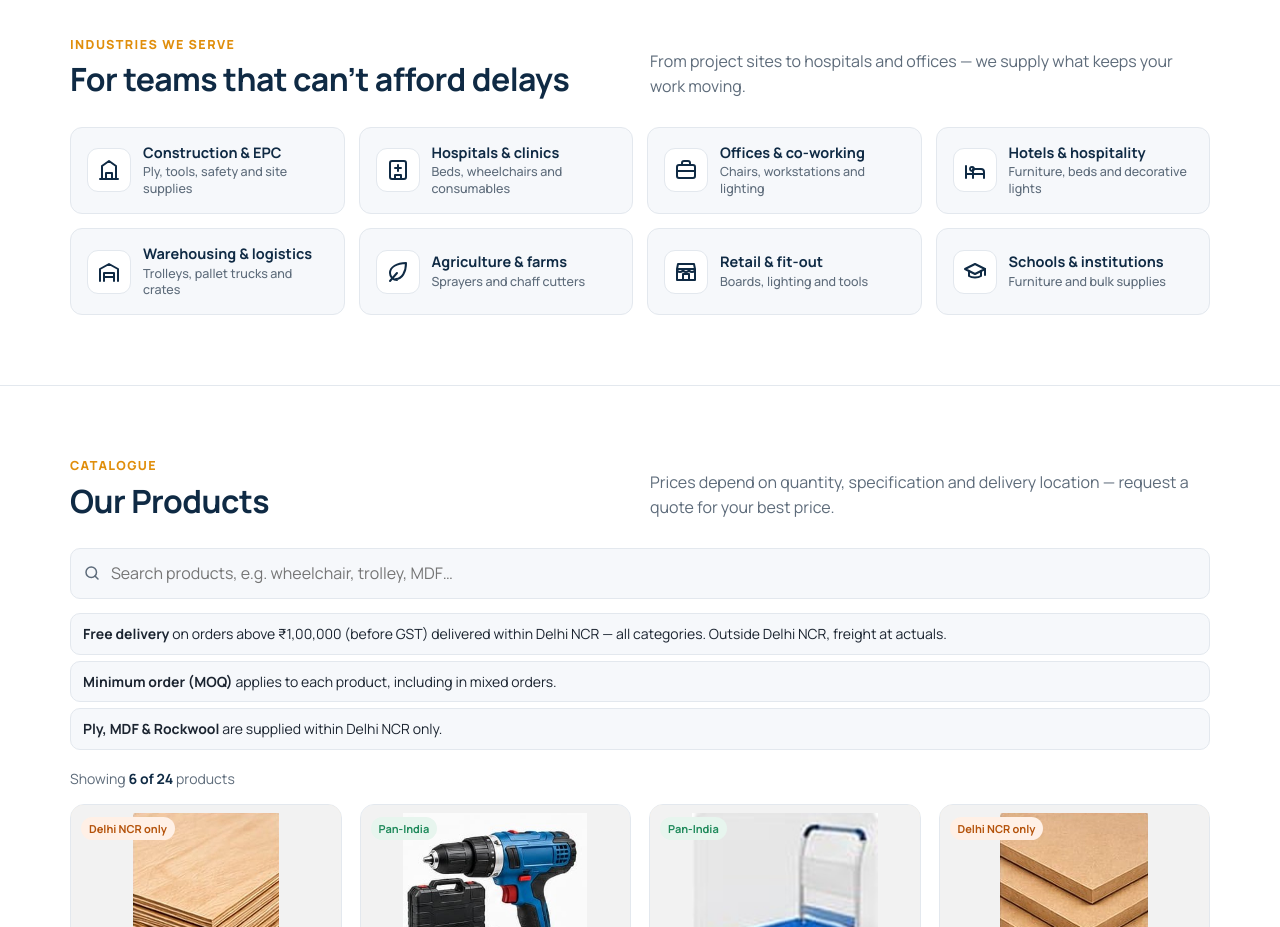
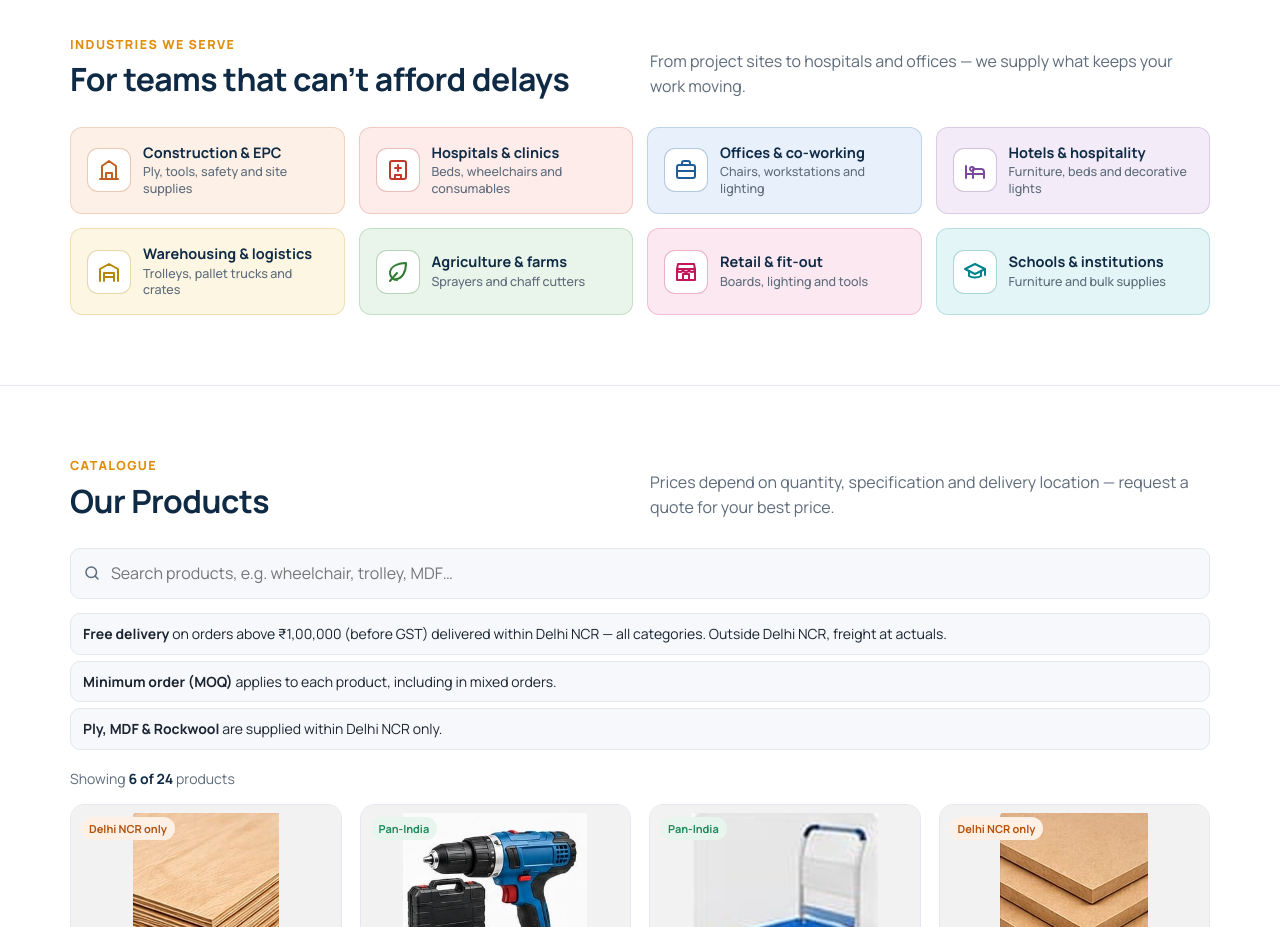
Before and after one commit to News120/avssetuglobal-website, a plain HTML site: page index.html in a window 1280 px wide. Shown: the part 1640-2567 px from the top of the page. Drawn offline with Linux system fonts and the light colour scheme.

Commit message:
Industries: colour each card by sector
Co-Authored-By: Claude Opus 5.5 <noreply@anthropic.com>
Claude-Session: https://claude.ai/code/session_01NVJtoCDHz63nx3LasfBNSY

```diff
--- a/index.html
+++ b/index.html
@@ -286,6 +286,7 @@ textarea{min-height:90px;resize:vertical}
 .audc li:before{content:"✓";position:absolute;left:0;color:var(--amber);font-weight:800}
 .audc .btn{align-self:flex-start}
 @media(max-width:700px){.aud{grid-template-columns:1fr;gap:10px}.audc{padding:15px}.audc .btn{align-self:stretch}}
+.inds div:nth-child(1){background:#fdf0e6;border-color:#c2611f33}.inds div:nth-child(1) span{color:#c2611f;border-color:#c2611f55}.inds div:nth-child(2){background:#fdecea;border-color:#c0392b33}.inds div:nth-child(2) span{color:#c0392b;border-color:#c0392b55}.inds div:nth-child(3){background:#e8f1fb;border-color:#1d5d9b33}.inds div:nth-child(3) span{color:#1d5d9b;border-color:#1d5d9b55}.inds div:nth-child(4){background:#f3ecf8;border-color:#7a4a9c33}.inds div:nth-child(4) span{color:#7a4a9c;border-color:#7a4a9c55}.inds div:nth-child(5){background:#fdf6e3;border-color:#b8860b33}.inds div:nth-child(5) span{color:#b8860b;border-color:#b8860b55}.inds div:nth-child(6){background:#e9f5ea;border-color:#2e7d3233}.inds div:nth-child(6) span{color:#2e7d32;border-color:#2e7d3255}.inds div:nth-child(7){background:#fce8f1;border-color:#c2185b33}.inds div:nth-child(7) span{color:#c2185b;border-color:#c2185b55}.inds div:nth-child(8){background:#e3f5f6;border-color:#00838f33}.inds div:nth-child(8) span{color:#00838f;border-color:#00838f55}
 /* footer */
 footer{background:#0a1d30;color:#9fb1c3;padding:46px 0 24px;font-size:14px}
 .fgrid{display:grid;grid-template-columns:1.6fr 1fr 1.2fr;gap:30px;margin-bottom:30px}
```
Also changed, not shown: preview.html (+1 -0 lines).
